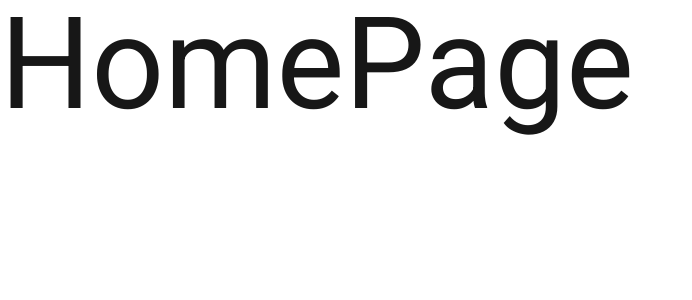
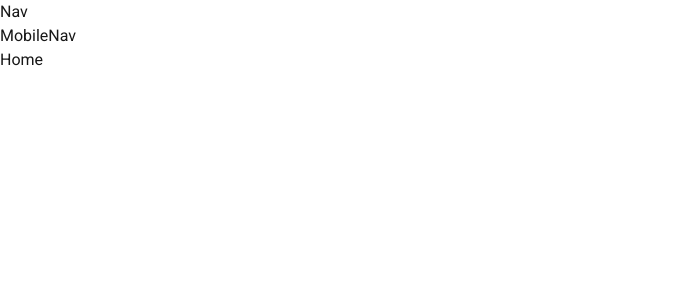
Before and after one commit to koffygeek/job_landing_nextjs, a Next.js app: page / in a window 1280 px wide. Shown: the top 300 px of the page, without its empty margins (0-692 px from the left). Built offline with nearby package versions, Linux system fonts and the light colour scheme.

Commit message:
Basic Routing test ok blocnote

```diff
--- a/app/layout.tsx
+++ b/app/layout.tsx
@@ -1,6 +1,7 @@
 import type { Metadata } from "next";
 import { Roboto } from "next/font/google";
 import "./globals.css";
+import ResponsiveNav from "@/components/Home/NavBar/ResponsiveNav";
 
 const font = Roboto({
   weight: ["100", "200", "300", "400", "500", "600", "700", "800", "900"],
@@ -24,6 +25,7 @@ export default function RootLayout({
       <body
         className={`${font.className} antialiased`}
       >
+        <ResponsiveNav />
         {children}
       </body>
     </html>
--- a/app/page.tsx
+++ b/app/page.tsx
@@ -1,8 +1,9 @@
+import Home from '@/components/Home/Home'
 import React from 'react'
 
 const HomePage = () => {
   return (
-    <div className='text-9xl'>HomePage</div>
+    <Home />
   )
 }
 
--- /dev/null
+++ b/components/Home/Home.tsx
@@ -0,0 +1,9 @@
+import React from 'react'
+
+const Home = () => {
+    return (
+        <div className='overflow-hidden'>Home</div>
+    )
+}
+
+export default Home
--- /dev/null
+++ b/components/Home/NavBar/MobileNav.tsx
@@ -0,0 +1,9 @@
+import React from 'react'
+
+const MobileNav = () => {
+  return (
+    <div>MobileNav</div>
+  )
+}
+
+export default MobileNav
--- /dev/null
+++ b/components/Home/NavBar/Nav.tsx
@@ -0,0 +1,9 @@
+import React from 'react'
+
+const Nav = () => {
+  return (
+    <div>Nav</div>
+  )
+}
+
+export default Nav
--- /dev/null
+++ b/components/Home/NavBar/ResponsiveNav.tsx
@@ -0,0 +1,14 @@
+import React from 'react'
+import Nav from './Nav'
+import MobileNav from './MobileNav'
+
+const ResponsiveNav = () => {
+    return (
+        <div>
+            <Nav />
+            <MobileNav />
+        </div>
+    )
+}
+
+export default ResponsiveNav
```
